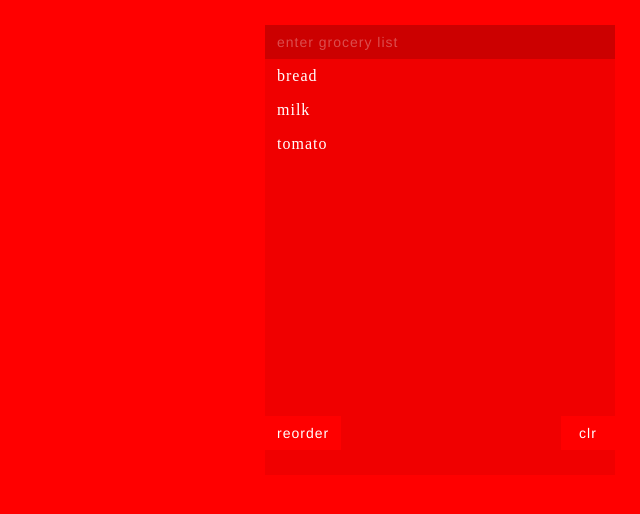
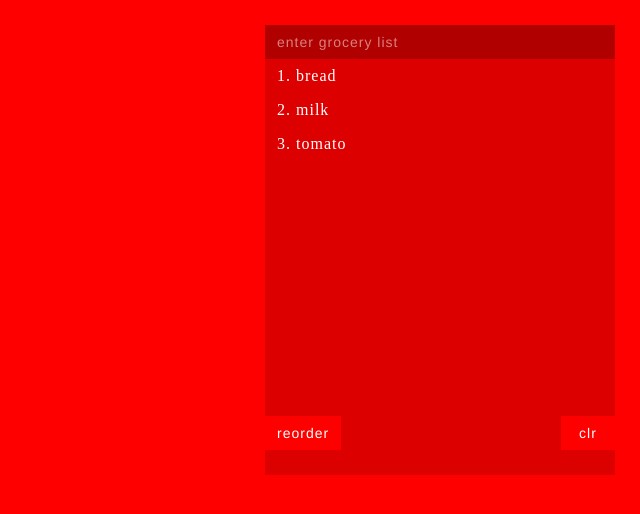
Before and after one commit to leriksson/consume, a plain HTML site: page index.html in a window 1280 px wide. Shown: the whole page, without its empty margins (640-1280 px from the left). Drawn offline with nearby package versions, Linux system fonts and the light colour scheme.

Commit message:
limit text count and darker color

```diff
--- a/app.js
+++ b/app.js
@@ -10,6 +10,9 @@ $(function(){
 			}
 		}
 
+	function limitText(field, maxChar){
+		$(field).attr('maxlength',maxChar);
+	}
 
 	$("input").keydown(function(event) {
 
@@ -37,6 +40,8 @@ $(function(){
 			placeholder: "ui-sortable-placeholder"
 		});
 
+
+
 // $("input").on("keydown",function search(e) {
 //     if(e.keyCode == 13) {
 //         alert($(this).val());
--- a/index.html
+++ b/index.html
@@ -9,11 +9,11 @@
 <body>
 	<div class="wrapper">
 		<div class="list">
-			<input type="text" class="consume" placeholder="enter grocery list">
+			<input type="text" class="consume" placeholder="enter grocery list" maxlength="30"/>
 			<ul id="shop-list">
-				<li>bread</li>
-				<li>milk</li>
-				<li>tomato</li>
+				<li>1. bread</li>
+				<li>2. milk</li>
+				<li>3. tomato</li>
 			</ul>
 		</div><!--  list -->
 		<div class="buttonbar">
--- a/style.css
+++ b/style.css
@@ -12,7 +12,7 @@ body {
 
 .wrapper {
 	position: relative;
-	background-color: #f00000;
+	background-color: #DD0000;
 	height: 450px;
 	width: 350px;
 	float: right;
@@ -33,14 +33,14 @@ button:focus {
 }
 
 button:hover {
-	background-color: #cf0000;
+	background-color: #b10000;
 
 }
 
 ::-webkit-input-placeholder {
    color: white;
    font-size: 14px;
-   opacity: 0.3;
+   opacity: 0.5;
 }
 
 #shop-list {
@@ -66,13 +66,13 @@ li, .consume, button {
 li {
 
 	width: 100%;
-	background-color: #f00000;
+	background-color: #DD0000;
 
 
 }
 
 li:hover {
-		background-color: #cf0000;
+		background-color: #b10000;
 
 }
 
@@ -80,7 +80,7 @@ li:hover {
 	width: 100%;
 	margin: auto;
 	color: white;
-	background-color: #cc0000;
+	background-color: #b10000;
 	font: 14px/23px Helvetica, Arial,sans-serif!important;
     line-height: 29px;
 
```
